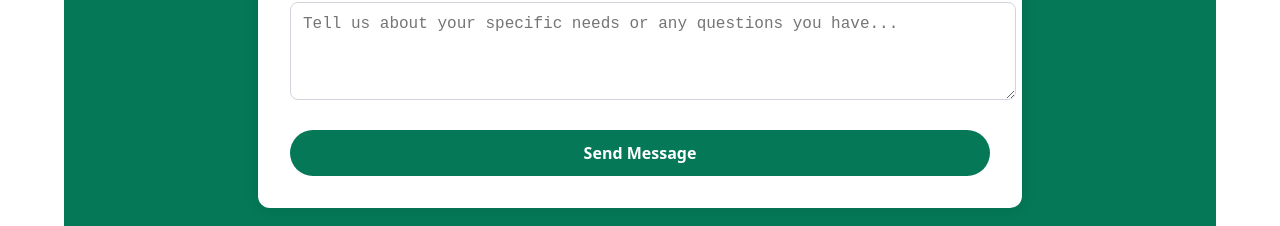
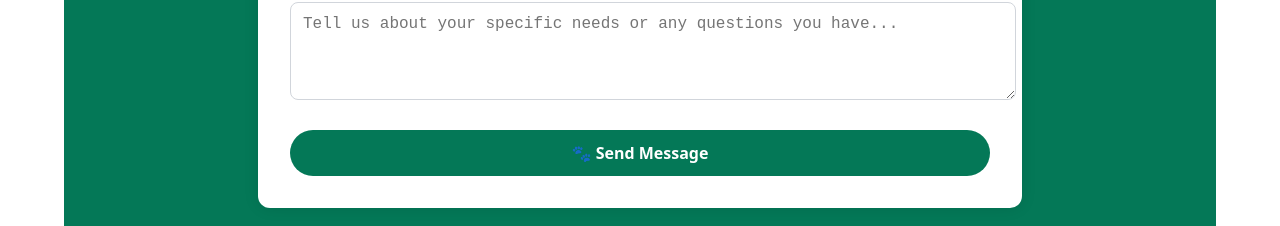
Before and after one commit to lelisiario/PoopsieDoopsie, a React (Vite) app: page /contact in a window 1280 px wide. Shown: the part 2101-2327 px from the top of the page. Built offline with nearby package versions, Linux system fonts and the light colour scheme.

Commit message:
Added paw print emoji to submit form button!

```diff
--- a/src/components/ContactForm.tsx
+++ b/src/components/ContactForm.tsx
@@ -90,9 +90,9 @@ const ContactForm: React.FC = () => {
               placeholder="Tell us about your specific needs or any questions you have..."
             />
 
-            <button type="submit" className="submit-button">
-              Send Message
-            </button>
+<button type="submit" className="submit-button">
+  🐾 Send Message
+</button>
           </form>
         )}
       </div>
```
Also changed, not shown: src/assets/PawPrints.svg (added).
